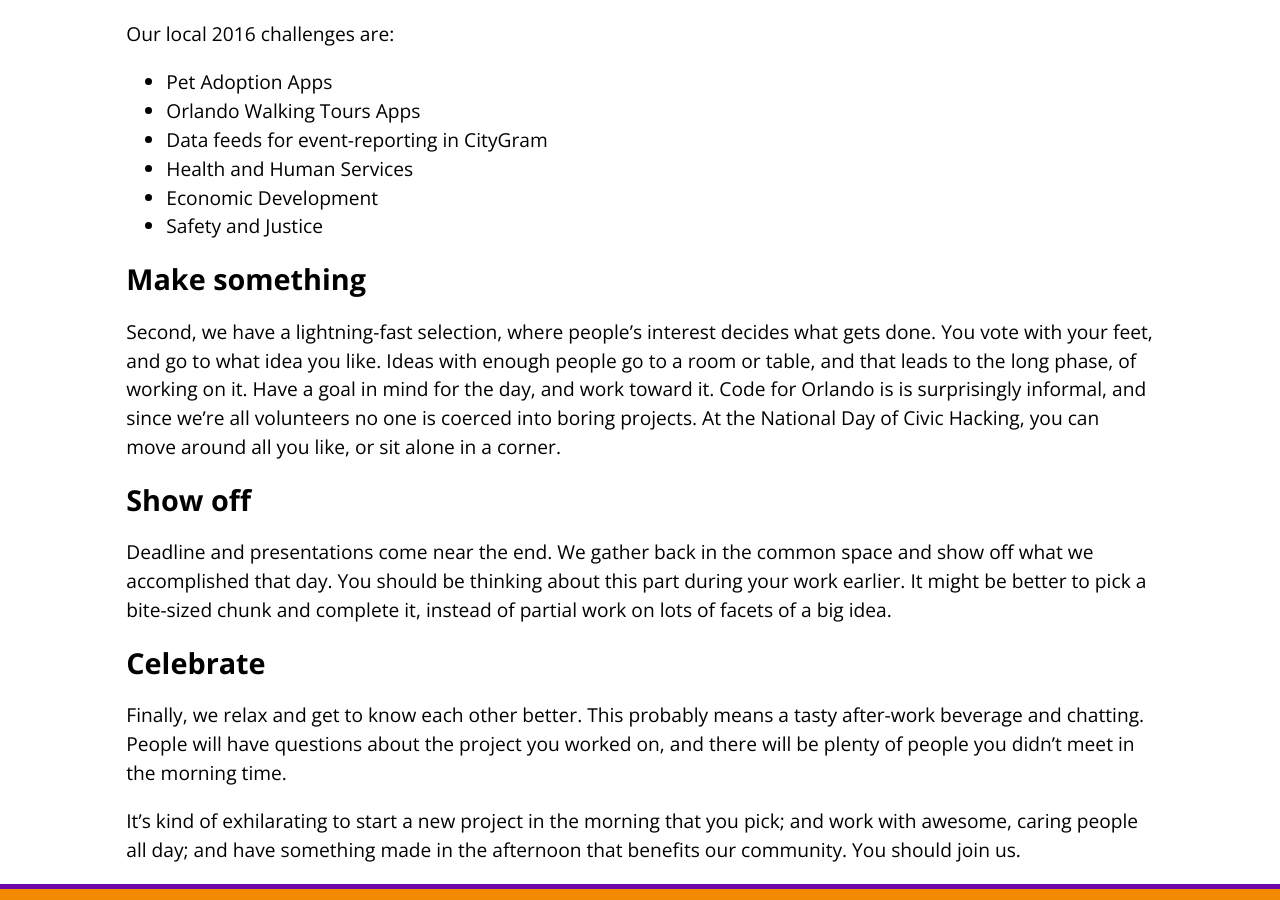
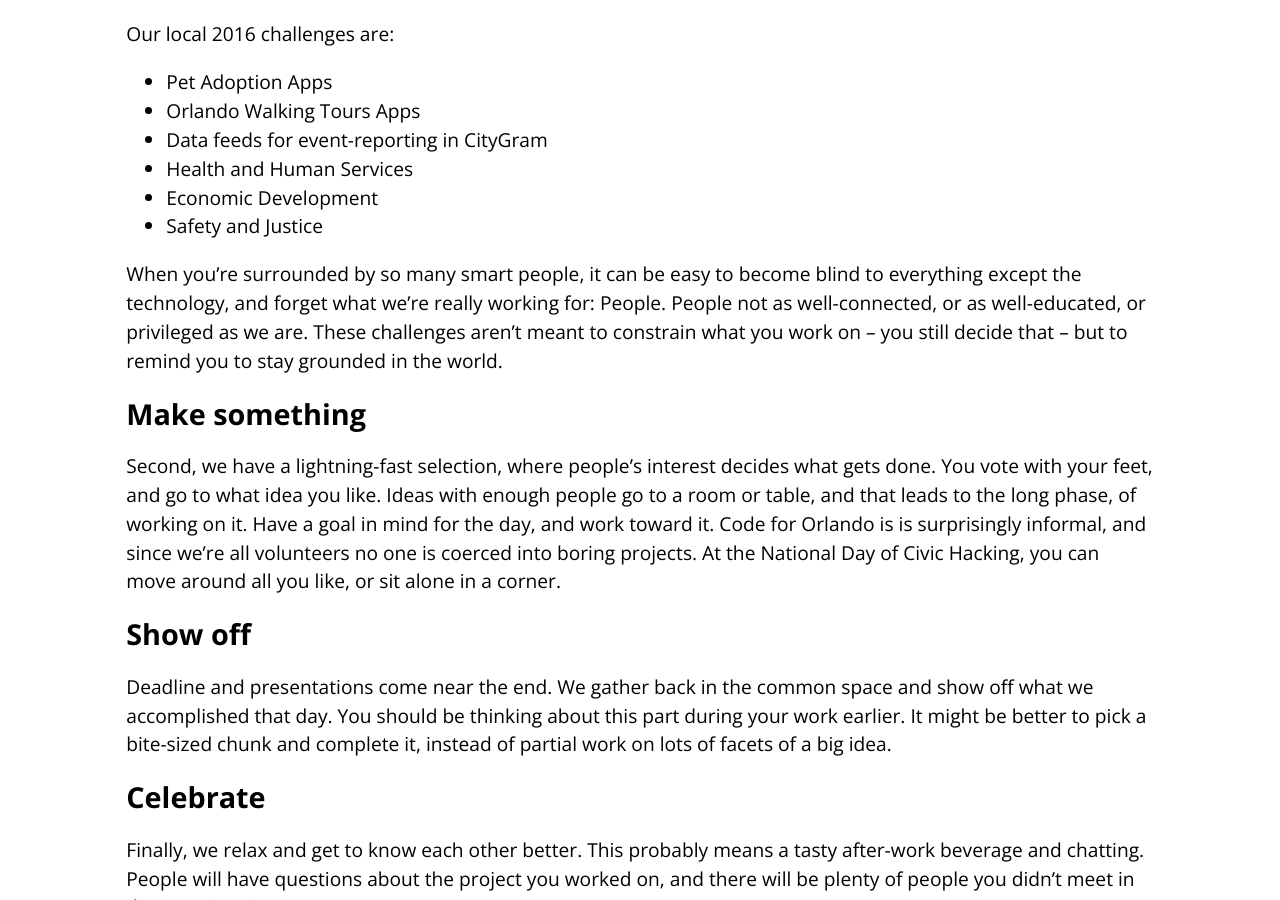
Before and after one commit to cforlando/cforlando.github.io, a Jekyll site: the page built from _posts/2016-05-07-national-day-of-ciivc-hacking.md, in a window 1280 px wide and 900 px high, scrolled down 795 px. Built offline with Jekyll 4.4.1, drawn with Linux system fonts in a browser that asks for light colours; some web fonts are replaced.

Commit message:
Update 2016-05-07-national-day-of-ciivc-hacking.md

```diff
--- a/_posts/2016-05-07-national-day-of-ciivc-hacking.md
+++ b/_posts/2016-05-07-national-day-of-ciivc-hacking.md
@@ -35,7 +35,10 @@ Our local 2016 challenges are:
 - Economic Development
 - Safety and Justice
 
-
+When you're surrounded by so many smart people, it can be easy to become blind to everything except the
+technology, and forget what we're really working for: People. People not as well-connected, or as well-educated, or
+privileged as we are. These challenges aren't meant to constrain what you work on -- you still decide that -- but
+to remind you to stay grounded in the world.
 
 Make something
 --------------
```
